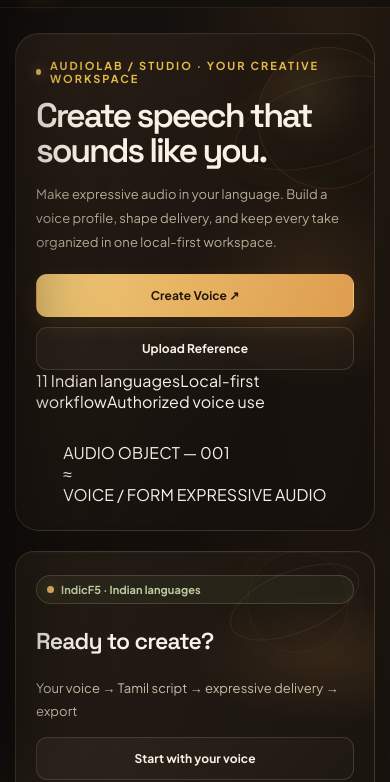
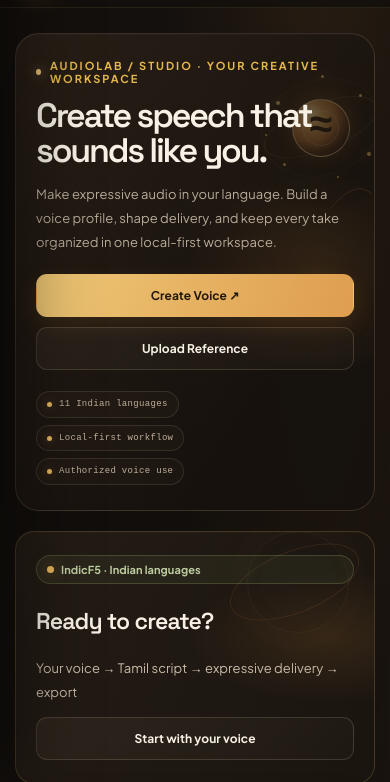
Before and after one commit to Hari-maker-del/Audiolab, a plain HTML site: page frontend/studio.html in a window 390 px wide. Shown: the part 62-844 px from the top of the page. Drawn offline with Linux system fonts and the light colour scheme; no server answers.

Commit message:
design: add animated audio-orbit hero artwork

```diff
--- a/frontend/studio-premium.css
+++ b/frontend/studio-premium.css
@@ -153,7 +153,7 @@ body::before {
   border: 1px solid rgba(228,177,96,.2); border-radius: 50%;
   box-shadow: 0 0 0 18px rgba(228,177,96,.018), 0 0 0 38px rgba(228,177,96,.015);
 }
-#page-studio > .hero > div { position: relative; z-index: 1; max-width: 67%; }
+#page-studio > .hero > .studio-hero-copy { position: relative; z-index: 2; flex: 1 1 auto; min-width: 0; max-width: 67%; }
 #page-studio > .hero h1 { max-width: 580px; margin: 13px 0 13px; font-size: clamp(36px, 3.35vw, 49px); }
 #page-studio > .hero p { max-width: 530px; margin-bottom: 20px; }
 #page-studio .wave-card {
@@ -220,7 +220,7 @@ body::before {
 @media (max-width: 1100px) {
   #page-studio > .hero::before { right: 2%; width: 210px; height: 210px; }
   #page-studio > .hero::after { right: -4%; width: 285px; }
-  #page-studio > .hero > div { max-width: 73%; }
+  #page-studio > .hero > .studio-hero-copy { max-width: 68%; }
   #page-studio .wave-card::before { right: 5%; }
   #page-studio .wave-card::after { right: calc(5% - 30px); }
 }
@@ -228,13 +228,13 @@ body::before {
   .sidebar { box-shadow: 24px 0 70px rgba(0,0,0,.45); }
   .main { margin-left: 0; }
   #page-studio > .hero { min-height: 240px; }
-  #page-studio > .hero > div { max-width: 82%; }
+  #page-studio > .hero > .studio-hero-copy { max-width: 66%; }
 }
 @media (max-width: 600px) {
   .page { padding: 25px 15px 54px; }
   .hero h1 { font-size: 34px; }
   #page-studio > .hero { min-height: unset; padding: 25px 20px; }
-  #page-studio > .hero > div { max-width: 100%; }
+  #page-studio > .hero > .studio-hero-copy { max-width: 100%; }
   #page-studio > .hero::before { width: 140px; height: 140px; right: -25px; top: 17%; opacity: .55; }
   #page-studio > .hero::after { width: 180px; height: 80px; right: -40px; top: 18%; opacity: .5; }
   #page-studio > .hero h1 { font-size: 34px; }
@@ -246,3 +246,106 @@ body::before {
 @media (prefers-reduced-motion: reduce) {
   *, *::before, *::after { animation-duration: .01ms !important; transition-duration: .01ms !important; scroll-behavior: auto !important; }
 }
+
+
+/* Studio hero artwork echoes the landing page's audio-orbit identity. */
+#page-studio > .hero::before,
+#page-studio > .hero::after { content: none; }
+#page-studio > .hero { gap: 22px; }
+.studio-hero-tags { display:flex; flex-wrap:wrap; gap:7px; margin-top:21px; }
+.studio-hero-tags span {
+  display:inline-flex; align-items:center; gap:7px; padding:7px 10px;
+  border:1px solid rgba(230,202,165,.13); border-radius:999px;
+  background:rgba(244,218,177,.025); color:#bfb09b;
+  font: 9px/1.2 "DM Mono", monospace; letter-spacing:.035em;
+}
+.studio-hero-tags span::before {
+  content:""; display:block; width:5px; height:5px; border-radius:50%;
+  background:#e4b662; box-shadow:0 0 9px rgba(228,182,98,.4);
+}
+.studio-hero-visual {
+  flex:0 0 31%; width:31%; max-width:310px; min-width:215px; height:220px;
+  position:relative; display:flex; align-items:center; justify-content:center;
+  isolation:isolate; perspective:850px; overflow:hidden;
+  border:1px solid rgba(230,202,165,.10); border-radius:46% 46% 43% 43% / 37% 37% 46% 46%;
+  background:
+    radial-gradient(ellipse at 50% 44%, rgba(215,137,58,.14), transparent 40%),
+    linear-gradient(145deg, rgba(245,215,166,.025), rgba(13,10,8,.18));
+}
+.studio-hero-visual::before {
+  content:""; position:absolute; inset:14% 12%; border-radius:50%;
+  border:1px solid rgba(231,187,110,.09); transform:rotate(-18deg) scaleY(.83);
+}
+.studio-orbit {
+  position:absolute; left:50%; top:50%; border-radius:50%;
+  pointer-events:none; transform-style:preserve-3d;
+}
+.studio-orbit-one {
+  width:82%; height:47%; border:1px solid rgba(231,186,102,.55);
+  transform:translate(-50%,-50%) rotate(-28deg) rotateX(61deg);
+  box-shadow:0 0 16px rgba(222,158,76,.06);
+  animation:studio-orbit-drift 14s linear infinite;
+}
+.studio-orbit-two {
+  width:73%; height:61%; border:1px solid rgba(229,137,76,.42);
+  transform:translate(-50%,-50%) rotate(36deg) rotateX(59deg);
+  animation:studio-orbit-drift 18s linear infinite reverse;
+}
+.studio-orbit-three {
+  width:57%; height:75%; border:1px solid rgba(239,220,181,.20);
+  transform:translate(-50%,-50%) rotate(69deg) rotateY(59deg);
+}
+.studio-voice-core {
+  position:relative; z-index:2; display:grid; place-items:center;
+  width:82px; height:82px; border-radius:50%;
+  color:#271b0e; font:600 58px/1 "Space Grotesk",sans-serif;
+  background:
+    radial-gradient(circle at 29% 24%, rgba(255,232,174,.98), transparent 22%),
+    radial-gradient(circle at 34% 30%, #edc36d, #c8813e 48%, #4b3020 77%, #1b1611 100%);
+  border:1px solid rgba(255,226,168,.65);
+  box-shadow:0 0 24px rgba(231,165,78,.18), 0 0 65px rgba(216,132,60,.13), inset -9px -10px 20px rgba(24,14,8,.5);
+}
+.studio-voice-core::after {
+  content:""; position:absolute; inset:10px; border-radius:50%;
+  border:1px solid rgba(255,235,195,.26);
+}
+.studio-voice-core span { transform:translateY(-4px); text-shadow:0 1px 0 rgba(255,239,199,.2); }
+.studio-visual-sparks { position:absolute; inset:0; pointer-events:none; }
+.studio-visual-sparks i {
+  position:absolute; width:4px; height:4px; border-radius:50%;
+  background:#f0c875; box-shadow:0 0 12px rgba(240,200,117,.8);
+}
+.studio-visual-sparks i:nth-child(1) { left:22%; top:33%; }
+.studio-visual-sparks i:nth-child(2) { left:74%; top:29%; width:3px; height:3px; }
+.studio-visual-sparks i:nth-child(3) { left:79%; top:65%; }
+.studio-visual-sparks i:nth-child(4) { left:26%; top:72%; width:3px; height:3px; }
+.studio-visual-sparks i:nth-child(5) { left:50%; top:17%; width:3px; height:3px; }
+.studio-visual-sparks i:nth-child(6) { left:60%; top:80%; width:2px; height:2px; }
+.studio-visual-sparks i:nth-child(7) { left:15%; top:54%; width:2px; height:2px; }
+.studio-visual-label {
+  position:absolute; left:17px; right:17px; display:flex; justify-content:space-between; gap:8px;
+  color:#8d7e68; font:8px/1.4 "DM Mono",monospace; letter-spacing:.11em;
+}
+.studio-visual-label span { color:#c7a66d; text-align:right; }
+.studio-visual-label-top { top:14px; }
+.studio-visual-label-bottom { bottom:14px; }
+@keyframes studio-orbit-drift { from { rotate:0deg; } to { rotate:360deg; } }
+@media (max-width:1100px) {
+  .studio-hero-visual { flex-basis:27%; width:27%; min-width:205px; }
+  #page-studio > .hero > .studio-hero-copy { max-width:68%; }
+}
+@media (max-width:900px) {
+  .studio-hero-visual { flex-basis:230px; width:230px; min-width:230px; }
+  #page-studio > .hero > .studio-hero-copy { max-width:calc(100% - 245px); }
+}
+@media (max-width:600px) {
+  #page-studio > .hero { position:relative; }
+  #page-studio > .hero > .studio-hero-copy { max-width:100%; }
+  .studio-hero-visual {
+    position:absolute; width:160px; height:160px; min-width:0; max-width:none;
+    flex:0 0 160px; right:-27px; top:14px; opacity:.34; border:0;
+  }
+  .studio-visual-label { display:none; }
+  .studio-voice-core { width:58px; height:58px; font-size:41px; }
+  .studio-hero-tags { max-width:280px; }
+}
```
